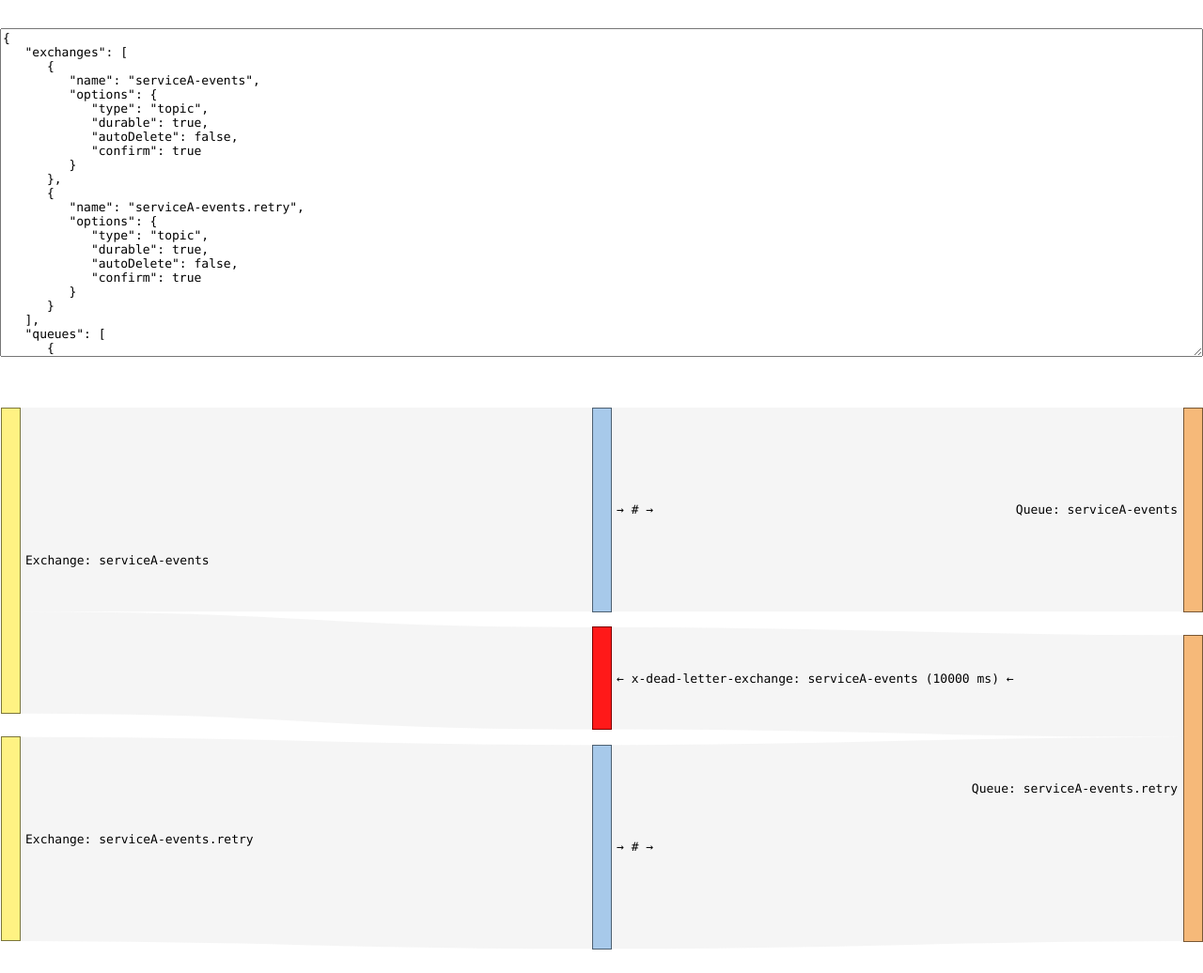
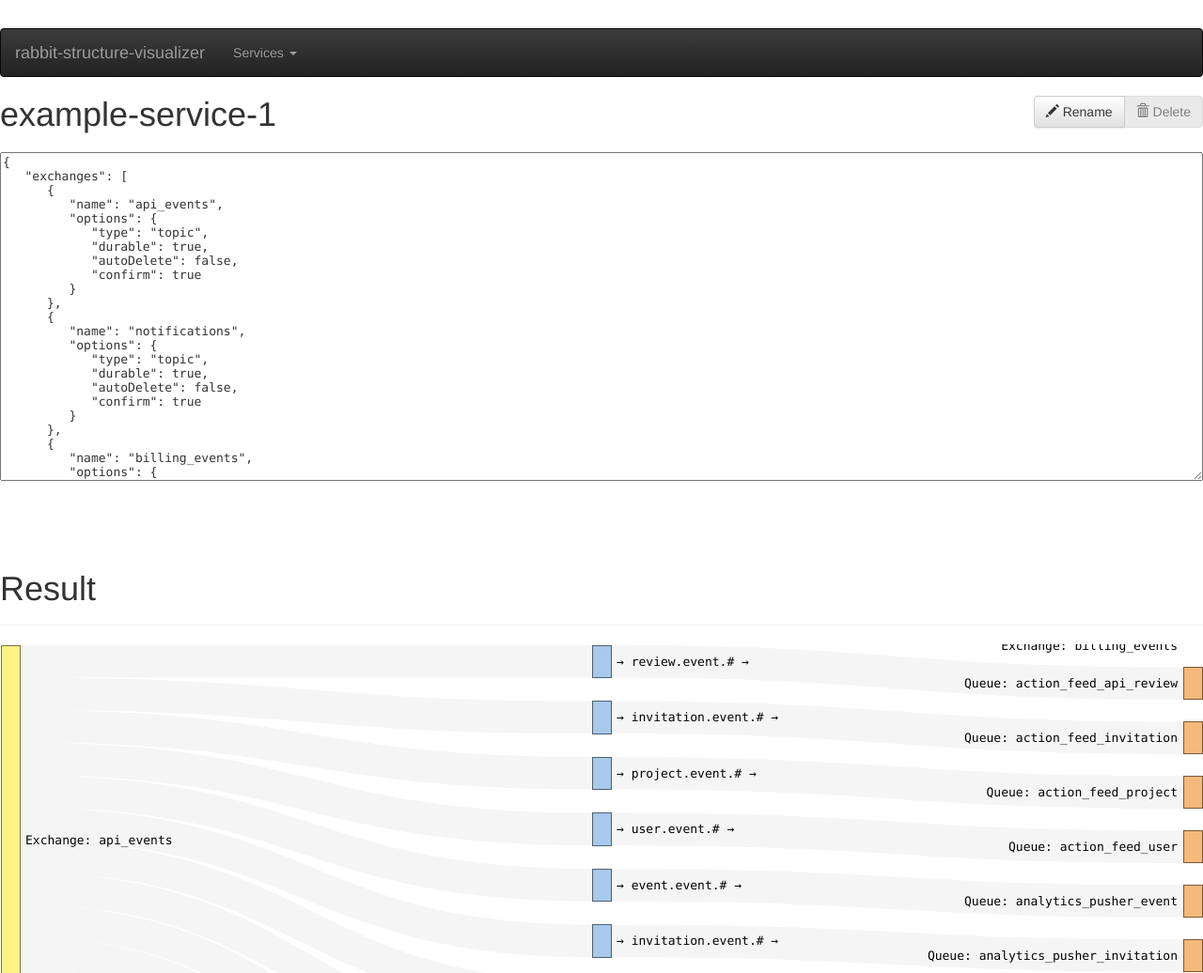
Before and after one commit to martintajur/rabbit-structure-visualizer, a website: page views/index.html in a window 1280 px wide. Shown: the top 1036 px of the page at 94% size. Drawn offline with nearby package versions, Linux system fonts and the light colour scheme.

Commit message:
version 2.0.0 - support for multiple service structures, capable of storing state in browser localStorage, bootstrap driven UI

```diff
--- /dev/null
+++ b/public/css/visualizer.css
@@ -0,0 +1,42 @@
+body {
+	margin: 30px auto;
+	width: 1280px;
+}
+
+textarea.json-input, #chart {
+	font: 13px Consolas,Menlo,Monaco,Lucida Console,Liberation Mono,DejaVu Sans Mono,Bitstream Vera Sans Mono,Courier New,monospace,sans-serif;
+}
+
+#current-service-title {
+	margin-top: 0px;
+	margin-bottom: 20px;
+	cursor: text;
+	display: inline-block;
+}
+
+#chart {
+	width: 100%;
+}
+
+.node rect {
+	fill-opacity: .9;
+	shape-rendering: crispEdges;
+}
+.node text {
+	text-shadow: 0 1px 0 #fff;
+}
+
+.link {
+	fill: none;
+	stroke: #000;
+	stroke-opacity: .1;
+}
+
+textarea.json-input {
+	width: 100%;
+	max-width: 100%;
+	min-width: 100%;
+	height: 350px;
+	margin-bottom: 50px;
+	box-sizing: border-box;
+}
--- a/public/example.json
+++ b/public/example.json
@@ -1,7 +1,7 @@
 {
    "exchanges": [
       {
-            "name": "serviceA-events",
+         "name": "api_events",
          "options": {
             "type": "topic",
             "durable": true,
@@ -10,7 +10,25 @@
          }
       },
       {
-            "name": "serviceA-events.retry",
+         "name": "notifications",
+         "options": {
+            "type": "topic",
+            "durable": true,
+            "autoDelete": false,
+            "confirm": true
+         }
+      },
+      {
+         "name": "billing_events",
+         "options": {
+            "type": "topic",
+            "durable": true,
+            "autoDelete": false,
+            "confirm": true
+         }
+      },
+      {
+         "name": "reviews_worker",
          "options": {
             "type": "topic",
             "durable": true,
@@ -21,7 +39,7 @@
    ],
    "queues": [
       {
-            "name": "serviceA-events",
+         "name": "action_feed_api_review",
          "options": {
             "durable": true,
             "autoDelete": false,
@@ -29,26 +47,204 @@
          },
          "bindings": [
             {
-                    "exchange": "serviceA-events",
-                    "routing": "#"
+               "exchange": "api_events",
+               "routing": "review.event.#"
             }
          ]
       },
       {
-            "name": "serviceA-events.retry",
+         "name": "action_feed_invitation",
          "options": {
             "durable": true,
             "autoDelete": false,
-                "closeChannelOnUnsubscribe": false,
-                "arguments": {
-                    "x-dead-letter-exchange": "serviceA-events",
-                    "x-message-ttl": 10000
-                }
+            "closeChannelOnUnsubscribe": false
          },
          "bindings": [
             {
-                    "exchange": "serviceA-events.retry",
-                    "routing": "#"
+               "exchange": "api_events",
+               "routing": "invitation.event.#"
+            }
+         ]
+      },
+      {
+         "name": "action_feed_pending_invitation",
+         "options": {
+            "durable": true,
+            "autoDelete": false,
+            "closeChannelOnUnsubscribe": false
+         },
+         "bindings": [
+            {
+               "exchange": "notifications",
+               "routing": "invitation.event.#"
+            }
+         ]
+      },
+      {
+         "name": "action_feed_project",
+         "options": {
+            "durable": true,
+            "autoDelete": false,
+            "closeChannelOnUnsubscribe": false
+         },
+         "bindings": [
+            {
+               "exchange": "api_events",
+               "routing": "project.event.#"
+            }
+         ]
+      },
+      {
+         "name": "action_feed_user",
+         "options": {
+            "durable": true,
+            "autoDelete": false,
+            "closeChannelOnUnsubscribe": false
+         },
+         "bindings": [
+            {
+               "exchange": "api_events",
+               "routing": "user.event.#"
+            }
+         ]
+      },
+      {
+         "name": "analytics_pusher_event",
+         "options": {
+            "durable": true,
+            "autoDelete": false,
+            "closeChannelOnUnsubscribe": false
+         },
+         "bindings": [
+            {
+               "exchange": "api_events",
+               "routing": "event.event.#"
+            }
+         ]
+      },
+      {
+         "name": "analytics_pusher_invitation",
+         "options": {
+            "durable": true,
+            "autoDelete": false,
+            "closeChannelOnUnsubscribe": false
+         },
+         "bindings": [
+            {
+               "exchange": "api_events",
+               "routing": "invitation.event.#"
+            }
+         ]
+      },
+      {
+         "name": "analytics_pusher_mood",
+         "options": {
+            "durable": true,
+            "autoDelete": false,
+            "closeChannelOnUnsubscribe": false
+         },
+         "bindings": [
+            {
+               "exchange": "api_events",
+               "routing": "mood.event.created.#"
+            }
+         ]
+      },
+      {
+         "name": "analytics_pusher_pending_invitation",
+         "options": {
+            "durable": true,
+            "autoDelete": false,
+            "closeChannelOnUnsubscribe": false
+         },
+         "bindings": [
+            {
+               "exchange": "notifications",
+               "routing": "invitation.event.#"
+            }
+         ]
+      },
+      {
+         "name": "analytics_pusher_project",
+         "options": {
+            "durable": true,
+            "autoDelete": false,
+            "closeChannelOnUnsubscribe": false
+         },
+         "bindings": [
+            {
+               "exchange": "api_events",
+               "routing": "project.event.#"
+            }
+         ]
+      },
+      {
+         "name": "analytics_pusher_user",
+         "options": {
+            "durable": true,
+            "autoDelete": false,
+            "closeChannelOnUnsubscribe": false
+         },
+         "bindings": [
+            {
+               "exchange": "api_events",
+               "routing": "user.event.#"
+            }
+         ]
+      },
+      {
+         "name": "analytics_pusher_project_user",
+         "options": {
+            "durable": true,
+            "autoDelete": false,
+            "closeChannelOnUnsubscribe": false
+         },
+         "bindings": [
+            {
+               "exchange": "api_events",
+               "routing": "project_user.event.#"
+            }
+         ]
+      },
+      {
+         "name": "analytics_pusher_review",
+         "options": {
+            "durable": true,
+            "autoDelete": false,
+            "closeChannelOnUnsubscribe": false
+         },
+         "bindings": [
+            {
+               "exchange": "api_events",
+               "routing": "review.event.#"
+            }
+         ]
+      },
+      {
+         "name": "outgoing_webhooks",
+         "options": {
+            "durable": true,
+            "autoDelete": false,
+            "closeChannelOnUnsubscribe": false
+         },
+         "bindings": [
+            {
+               "exchange": "api_events",
+               "routing": "mood.event.created.public"
+            }
+         ]
+      },
+      {
+         "name": "action_feed_worker_review",
+         "options": {
+            "durable": true,
+            "autoDelete": false,
+            "closeChannelOnUnsubscribe": false
+         },
+         "bindings": [
+            {
+               "exchange": "reviews_worker",
+               "routing": "review.notification.#"
             }
          ]
       }
--- /dev/null
+++ b/public/js/service-navigation.js
@@ -0,0 +1,169 @@
+$(function() {
+	var services = {},
+		storedServices,
+		currentService = null;
+
+	$('.service-dd-link').each(function(i, srv) {
+		var $srv = $(srv),
+			id = parseInt($srv.data('service-id'), 10);
+		if (!$srv.data('service-id')) return;
+
+		services[id] = {
+			id: id,
+			ddItem: $srv,
+			name: $srv.text(),
+			remove: removeService.bind(services[id]),
+			jsonContainer: $('.json-input[data-service-id="' + id + '"]'),
+			focused: false
+		};
+	});
+
+	if (window.localStorage['rsv-services']) {
+		// user has previously stored service structures, render these
+		try {
+			storedServices = JSON.parse(window.localStorage['rsv-services']);
+		} catch (e) {
+			window.localStorage['rsv-services'] = JSON.stringify({});
+		}
+		_.each(storedServices, function(srv) {
+			addService(srv);
+		});
+	} else {
+		// user has no previously stored service structures, render a default example instead
+		d3.json('/example.json', function(err, json) {
+			if (err) throw err;
+
+			addService({
+				id: 1,
+				name: 'example-service-1',
+				json: JSON.stringify(json, null, 3)
+			});
+		});
+	}
+
+	var focusedService = _.find(_.values(services), { 'focused': true });
+
+	if (!focusedService) {
+		focusedService = Object.keys(services).shift();
+	} else {
+		focusedService = focusedService.id;
+	}
+
+	switchService(focusedService);
+	handleDeleteButtonState();
+
+	$('#add-service-link').on('click', addService);
+	$('#button-delete').on('click', function() {
+		if (Object.keys(services).length <= 1) return;
+		if (window.confirm('Are you sure you wish to delete ' + currentService.name + ' service?')) {
+			currentService.remove();
+		}
+	});
+	$('#button-rename').on('click', handleRename);
+	$('#current-service-title').on('dblclick', handleRename);
+
+	$(document).on('click', '.service-dd-link a', function(e) {
+		switchService(parseInt($(e.target).parent().data('service-id'), 10));
+	});
+
+	$(document).on('rsv-service-json-updated rsv-service-added rsv-service-removed rsv-service-switched rsv-service-renamed', handleDeleteButtonState);
+
+	$(document).on('rsv-service-renamed', function() {
+		currentService.ddItem.find('a').text(currentService.name);
+		$('#current-service-title').text(currentService.name);
+	});
+
+	$(document).on('rsv-service-json-updated rsv-service-added rsv-service-removed rsv-service-switched rsv-service-renamed', function() {
+		if (!window.localStorage) return;
+		var srvObj = {};
+
+		_.each(services, function(srv) {
+			srvObj[srv.id] = {
+				id: srv.id,
+				name: srv.name,
+				json: srv.jsonContainer.val(),
+				focused: srv.focused
+			};
+		});
+
+		window.localStorage['rsv-services'] = JSON.stringify(srvObj);
+	});
+
+	function handleDeleteButtonState() {
+		if (Object.keys(services).length <= 1) {
+			$('#button-delete').prop('disabled', true);
+		} else {
+			$('#button-delete').prop('disabled', false);
+		}
+	}
+
+	function handleRename() {
+		var newname = null;
+		if ((newname = window.prompt('Enter new name for ' + currentService.name, currentService.name)) !== null) {
+			renameService(currentService.id, newname);
+		}
+	}
+
+	function switchService(id) {
+		if (!services[id]) return;
+		_.each(services, function(srv, key) {
+			services[key].focused = false;
+		});
+		services[id].focused = true;
+		currentService = services[id];
+		$('.service-dd-link').removeClass('active');
+		$('.service-dd-link[data-service-id="' + id + '"]').addClass('active');
+		$('#current-service-title').text(currentService.name);
+		$('.json-input').hide();
+		$('.json-input[data-service-id="' + id + '"]').show();
+		$(document).trigger('rsv-service-switched', currentService);
+	}
+
+	function getLastId() {
+		return Object.keys(services).sort().pop();
+	}
+
+	function addService(data) {
+		if (!data) data = {};
+
+		var lastId = getLastId(),
+			id = data.id || parseInt(lastId, 10) + 1,
+			srv,
+			defaultName = 'example-service-' + id;
+
+		if (data.id && services[data.id]) {
+			if (data.name) renameService(data.id, data.name || defaultName);
+			if (data.json) services[data.id].jsonContainer.val(data.json);
+			srv = services[data.id];
+		} else {
+			srv = {
+				id: data.id || id,
+				ddItem: $(services[lastId].ddItem).clone().attr('id', 'service-selector-' + id).attr('data-service-id', id).insertBefore('#service-selectors-separator'),
+				name: data.name || defaultName,
+				jsonContainer: $(services[lastId].jsonContainer).clone().attr('id', 'service-selector-' + id).attr('data-service-id', id).insertAfter('.json-input:last').val(data.json || '{\n   "exchanges": [],\n   "queues": []\n}')
+			};
+		}
+
+		srv.ddItem.find('a').html(srv.name);
+		services[id] = srv;
+		services[id].remove = removeService.bind(srv);
+		if (!data.id || data.focused) switchService(id);
+
+		$(document).trigger('rsv-service-added', srv);
+		services[id].jsonContainer.change();
+	}
+
+	function renameService(id, newname) {
+		services[id].name = newname;
+		$(document).trigger('rsv-service-renamed', services[id]);
+	}
+
+	function removeService() {
+		if (Object.keys(services).length <= 1) return;
+		this.ddItem.remove();
+		this.jsonContainer.remove();
+		$(document).trigger('rsv-service-removed', this.id);
+		delete services[this.id];
+		switchService(getLastId());
+	}
+});
--- a/public/js/visualizer.js
+++ b/public/js/visualizer.js
@@ -1,25 +1,62 @@
-var input = document.getElementById('input'),
-	delayTimer = null;
+$(function() {
+	var delayTimer = null;
 
-input.addEventListener('change', reactToChange);
-input.addEventListener('keyup', reactToChange);
+	$(document).on('rsv-service-added rsv-service-removed rsv-service-switched', bindTextareas);
 
-d3.json('/example.json', renderDefault);
-
-function renderDefault(err, str) {
-	input.value = JSON.stringify(str, null, 3);
-	renderStructure(str);
+	function bindTextareas() {
+		$('.json-input').off('change keyup').on('change keyup', reactToChange);
+		$('.json-input').off('blur').on('blur', function() {
+			try {
+				$(this).val(JSON.stringify(JSON.parse($(this).val()), null, 3)).change();
+			} catch (e) {
+				// ignore errors
+			}
+			reactToChange();
+		});
 	}
 
 	function reactToChange() {
-	var data;
+		var combinedData = {
+			exchanges: [],
+			queues: []
+		};
+
+		$('.json-input').each(function() {
+			var data = {};
+
 			try {
-		data = JSON.parse(this.value);
+				data = JSON.parse($(this).val());
 			}
 			catch (err) {
+				$(this).addClass('has-error');
 				console.warn(err);
 			}
-	renderStructureWithDelay(data);
+			$(this).removeClass('has-error');
+
+			if (data && data.exchanges) {
+				_.each(data.exchanges, function(exchange, i) {
+					if (_.find(combinedData.exchanges, { name: exchange.name })) {
+						data.exchanges.splice(i);
+						// TODO: validate exchange properties and alert if there is a mismatch
+					}
+				});
+				combinedData.exchanges = combinedData.exchanges.concat(data.exchanges);
+			}
+			if (data && data.queues) {
+				_.each(data.queues, function(queue, i) {
+					var existingQueue = _.find(combinedData.queues, { name: queue.name });
+					if (existingQueue) {
+						existingQueue.bindings = existingQueue.bindings.concat(queue.bindings);
+						data.queues.splice(i);
+						// TODO: validate queue properties and alert if there is a mismatch
+					}
+				});
+				combinedData.queues = combinedData.queues.concat(data.queues);
+			}
+			$(document).trigger('rsv-service-json-updated', { id: $(this).data('service-id'), json: data });
+		});
+
+		renderStructureWithDelay(combinedData);
 	}
 
 	function renderStructureWithDelay(structure) {
@@ -32,8 +69,14 @@ function renderStructureWithDelay(structure) {
 	}
 
 	function renderStructure(structure) {
+		if (!structure || !structure.exchanges || !structure.queues) {
+			return;
+		}
+
+		$('#chart').css('height', Math.max(250, Math.max(structure.exchanges.length, structure.queues.length) * 60));
+
 		var chart = d3
-			.select("#chart")
+				.select('#chart')
 				.html('')
 				.append('svg')
 				.chart('Sankey.Path'),
@@ -45,7 +88,7 @@ function renderStructure(structure) {
 		chart
 			.nodeWidth(20)
 			.nodePadding(25)
-		.iterations(10)
+			.iterations(60)
 			.spread(true)
 			.name(function(n) { return n.name; })
 			.colorNodes(function(name, node) {
@@ -116,8 +159,6 @@ function renderStructure(structure) {
 			linkTarget.target = targetCandidate._index;
 			linkTarget.value = binding._value || 1;
 
-		console.log('Creating a link: ' + binding._source.name + ' --> ' + binding.name + ' --> ' + targetCandidate.name);
-
 			links.push(linkSource);
 			links.push(linkTarget);
 		});
@@ -127,16 +168,6 @@ function renderStructure(structure) {
 			links: links
 		};
 
-	console.log(chartData);
-
-	nodes.forEach(function(n) {
-		console.log(n._index + ': ' + n.name);
+		chart.draw(chartData);
+	}
 });
-
-	links.forEach(function(n) {
-		console.log(n.source + '-->' + n.target);
-	});
-
-	chart.draw(chartData);
-
-}
--- a/views/index.html
+++ b/views/index.html
@@ -1,59 +1,71 @@
 <!DOCTYPE html>
 <head>
 <meta charset="utf-8">
-<style>
-	body {
-		margin: 30px auto;
-		width: 1280px;
-	}
+<title>rabbit-structure visualizer</title>
 
-	textarea#input, body {
-		font: 13px Consolas,Menlo,Monaco,Lucida Console,Liberation Mono,DejaVu Sans Mono,Bitstream Vera Sans Mono,Courier New,monospace,sans-serif;
-	}
+<!-- Latest compiled and minified CSS -->
+<link rel="stylesheet" href="https://maxcdn.bootstrapcdn.com/bootstrap/3.3.6/css/bootstrap.min.css" integrity="sha384-1q8mTJOASx8j1Au+a5WDVnPi2lkFfwwEAa8hDDdjZlpLegxhjVME1fgjWPGmkzs7" crossorigin="anonymous">
 
-	#chart {
-		width: 100%;
-		height: 600px;
-	}
+<link rel="stylesheet" href="/css/visualizer.css">
 
-	.node rect {
-		fill-opacity: .9;
-		shape-rendering: crispEdges;
-	}
-	.node text {
-		text-shadow: 0 1px 0 #fff;
-	}
+<!-- Optional theme -->
+<link rel="stylesheet" href="https://maxcdn.bootstrapcdn.com/bootstrap/3.3.6/css/bootstrap-theme.min.css" integrity="sha384-fLW2N01lMqjakBkx3l/M9EahuwpSfeNvV63J5ezn3uZzapT0u7EYsXMjQV+0En5r" crossorigin="anonymous">
 
-	.link {
-		fill: none;
-		stroke: #000;
-		stroke-opacity: .1;
-	}
-
-	textarea#input {
-		width: 100%;
-		max-width: 100%;
-		min-width: 100%;
-		height: 350px;
-		margin-bottom: 50px;
-		box-sizing: border-box;
-	}
-
-</style>
-<title>rabbit-structure visualizer</title>
 </head>
 <body>
 
-<textarea id="input"></textarea>
+<nav class="navbar navbar-inverse">
+  <div class="container-fluid">
+	<!-- Brand and toggle get grouped for better mobile display -->
+	<div class="navbar-header">
+	  <a class="navbar-brand" href="#">rabbit-structure-visualizer</a>
+	</div>
+
+	<!-- Collect the nav links, forms, and other content for toggling -->
+	<div class="collapse navbar-collapse" id="bs-example-navbar-collapse-1">
+	  <ul class="nav navbar-nav">
+		<li class="dropdown">
+		  <a href="#" class="dropdown-toggle" data-toggle="dropdown" role="button" aria-haspopup="true" aria-expanded="false">Services <span class="caret"></span></a>
+		  <ul class="dropdown-menu" id="services-dropdown">
+			<li id="service-selector-1" class="service-dd-link" data-service-id="1"><a href="#">example-service-1</a></li>
+			<li role="separator" class="divider" id="service-selectors-separator"></li>
+			<li><a href="#" id="add-service-link">Add service</a></li>
+		  </ul>
+		</li>
+	  </ul>
+	</div><!-- /.navbar-collapse -->
+  </div><!-- /.container-fluid -->
+</nav>
+
+<div class="row">
+  <div class="col-md-8"><h1 id="current-service-title">...</h2></div>
+  <div class="col-md-4">
+	<div class="btn-group pull-right" role="group" aria-label="...">
+	  <button type="button" class="btn btn-default" id="button-rename"><span class="glyphicon glyphicon-small glyphicon-pencil" aria-hidden="true"></span> Rename</button>
+	  <button type="button" class="btn btn-default" id="button-delete" disabled><span class="glyphicon glyphicon-trash" aria-hidden="true"></span> Delete</button>
+	</div>
+  </div>
+</div>
+
+<textarea class="json-input" data-service-id="1" id="json-input-service-1"></textarea>
+
+<div class="page-header">
+  <h1>Result</h1>
+</div>
 
 <div id="chart"></div>
 
+<script src="//code.jquery.com/jquery-1.12.0.min.js"></script>
 <script src="//cdn.jsdelivr.net/lodash/4.7.0/lodash.min.js"></script>
 <script src="//d3js.org/d3.v3.min.js" charset="utf-8"></script>
-<script src="/js/sankey.js"></script>
-<script src="/js/d3.chart.min.js"></script>
-<script src="/js/d3.chart.sankey.min.js"></script>
+<script src="/js/lib/sankey.js"></script>
+<script src="/js/lib/d3.chart.min.js"></script>
+<script src="/js/lib/d3.chart.sankey.min.js"></script>
 <script src="/js/visualizer.js"></script>
+<script src="/js/service-navigation.js"></script>
+
+<!-- Latest compiled and minified JavaScript -->
+<script src="https://maxcdn.bootstrapcdn.com/bootstrap/3.3.6/js/bootstrap.min.js" integrity="sha384-0mSbJDEHialfmuBBQP6A4Qrprq5OVfW37PRR3j5ELqxss1yVqOtnepnHVP9aJ7xS" crossorigin="anonymous"></script>
 
 </body>
 </html>
```
Also changed, not shown: public/img/example.png (added), public/js/lib/d3.chart.min.js (renamed from public/js/d3.chart.min.js), public/js/lib/d3.chart.sankey.min.js (renamed from public/js/d3.chart.sankey.min.js), public/js/lib/sankey.js (renamed from public/js/sankey.js). Lines whose indentation alone changed are shown as unchanged.
